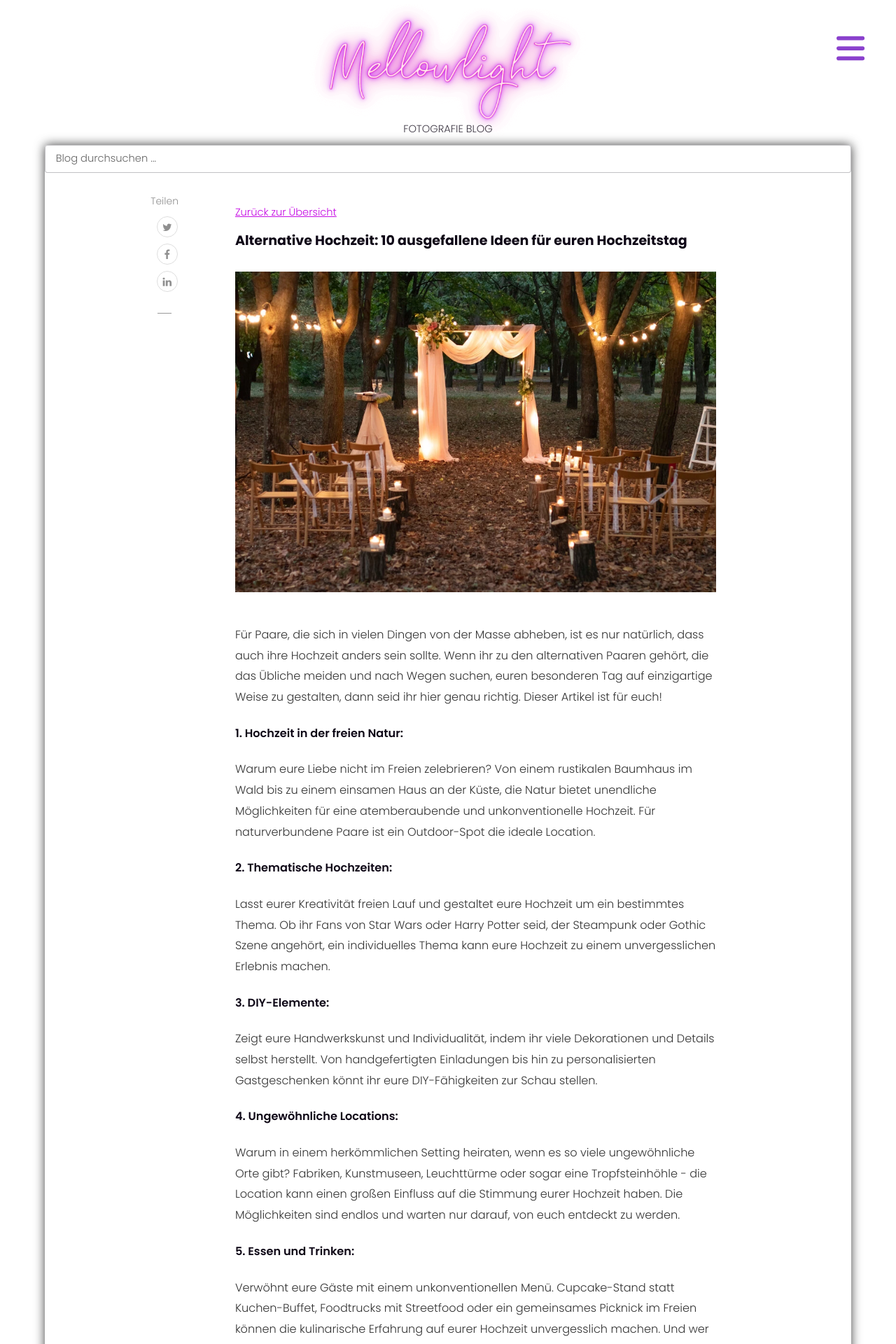
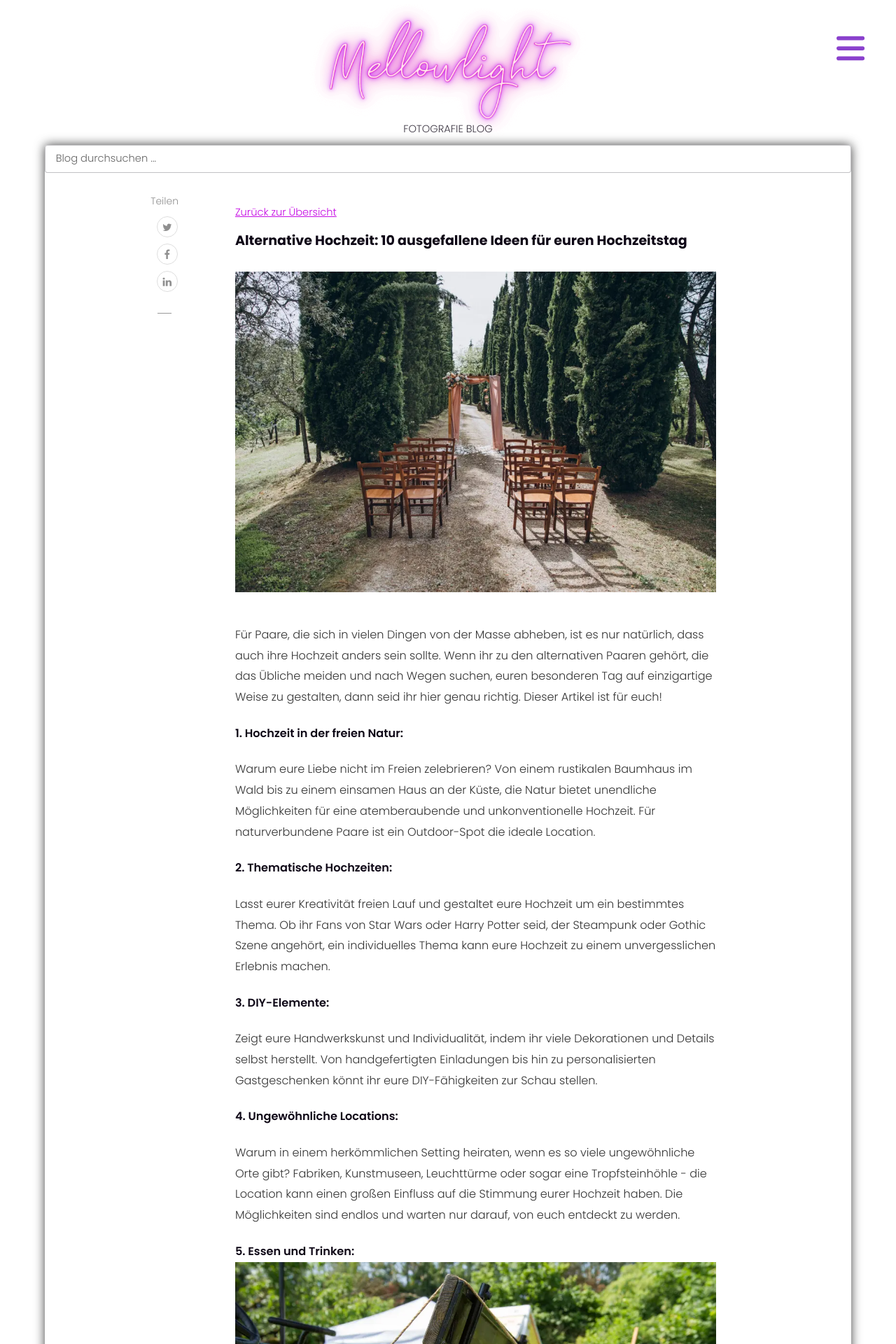
Before and after one commit to R0ckStrongo/mellowlight.blog, a Jekyll site: the page built from _posts/2024-01-14-Alternative-Hochzeit-10-ausgefallene-Ideen-für-euren-Hochzeitstag.md, in a window 1280 px wide. Shown: the top 1920 px of the page at 70% size. Built offline with Jekyll 4.4.1, drawn with Linux system fonts in a browser that asks for light colours; nearby versions of some CDN libraries; comment, search, counter and statistics services are not loaded.

```diff
--- a/_posts/2024-01-14-Alternative-Hochzeit-10-ausgefallene-Ideen-für-euren-Hochzeitstag.md
+++ b/_posts/2024-01-14-Alternative-Hochzeit-10-ausgefallene-Ideen-für-euren-Hochzeitstag.md
@@ -4,7 +4,7 @@
 author: mc
 categories: [ Inspiration, Hochzeit ]
 tags: [alternative Hochzeit, liste]
-image: https://blog.mellowlight.de/assets/images/posts/hochzeit-location-wald.webp
+image: https://blog.mellowlight.de/assets/images/posts/hochzeit-location-park.webp
 description: "Was ist eine Destination Wedding und wieso macht man das?"
 featured: true
 ---
@@ -27,7 +27,7 @@
 Warum in einem herkömmlichen Setting heiraten, wenn es so viele ungewöhnliche Orte gibt? Fabriken, Kunstmuseen, Leuchttürme oder sogar eine Tropfsteinhöhle - die Location kann einen großen Einfluss auf die Stimmung eurer Hochzeit haben. Die Möglichkeiten sind endlos und warten nur darauf, von euch entdeckt zu werden.
 
 **5. Essen und Trinken:**
-
+![Foodtruck mit Schildern](https://blog.mellowlight.de/assets/images/posts/foodtruck.webp)
 Verwöhnt eure Gäste mit einem unkonventionellen Menü. Cupcake-Stand statt Kuchen-Buffet, Foodtrucks mit Streetfood oder ein gemeinsames Picknick im Freien können die kulinarische Erfahrung auf eurer Hochzeit unvergesslich machen. Und wer sagt, dass eine Hochzeitstorte süß sein muss? Eine deftige Käsetorte als Alternative zur klassischen Käseplatte ist ein garantierter Blickfang.
 
 **6. Musik und Unterhaltung:**
```
Also changed, not shown: assets/images/posts/foodtruck.webp (added), assets/images/posts/hochzeit-location-park.webp (added), assets/images/posts/hochzeit-location-wald.webp (deleted).
